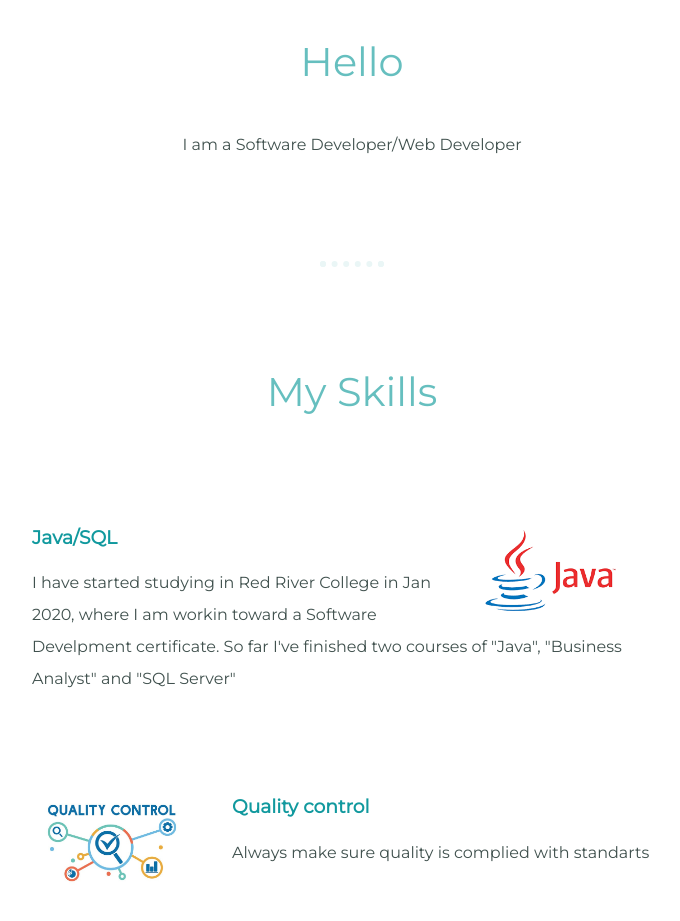
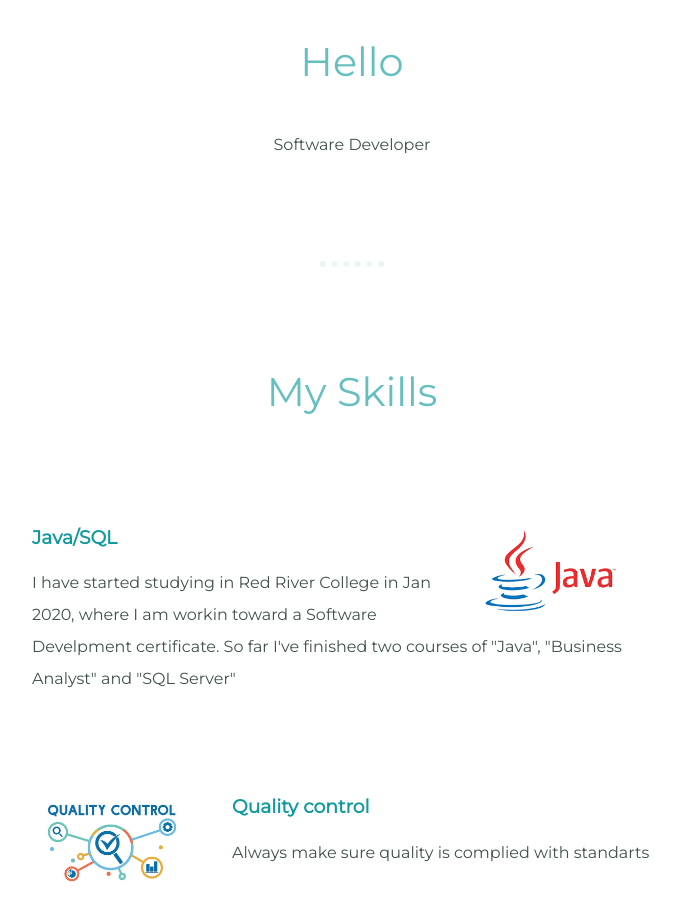
Before and after one commit to oleksiiiedynak/cv, a plain HTML site: page index.html in a window 1280 px wide. Shown: the part 1150-2071 px from the top of the page, without its empty margins (288-968 px from the left). Drawn offline with Linux system fonts and the light colour scheme.

Commit message:
Update index.html

```diff
--- a/index.html
+++ b/index.html
@@ -22,7 +22,7 @@
     <div class="profile">
       <img src="images\alex.png" alt="photo-Alex">
       <h2>Hello</h2>
-      <p class="intro">I am a Software Developer/Web Developer</p>
+      <p class="intro">Software Developer</p>
     </div>
 
     <hr class="hr1">
```
